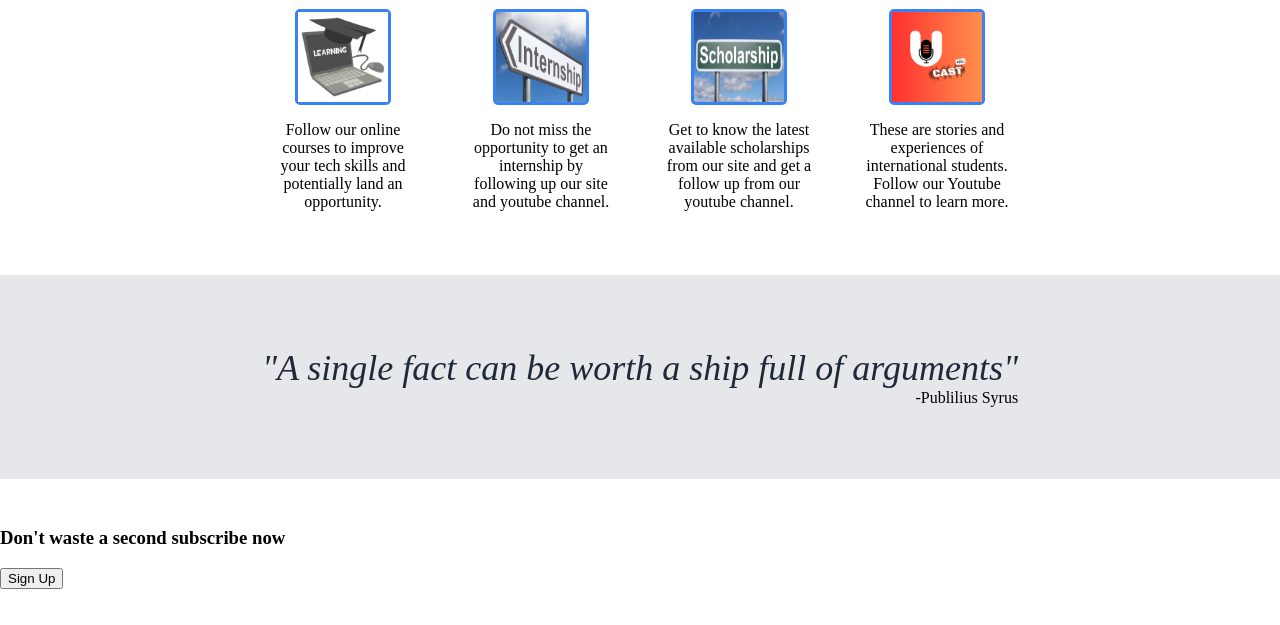
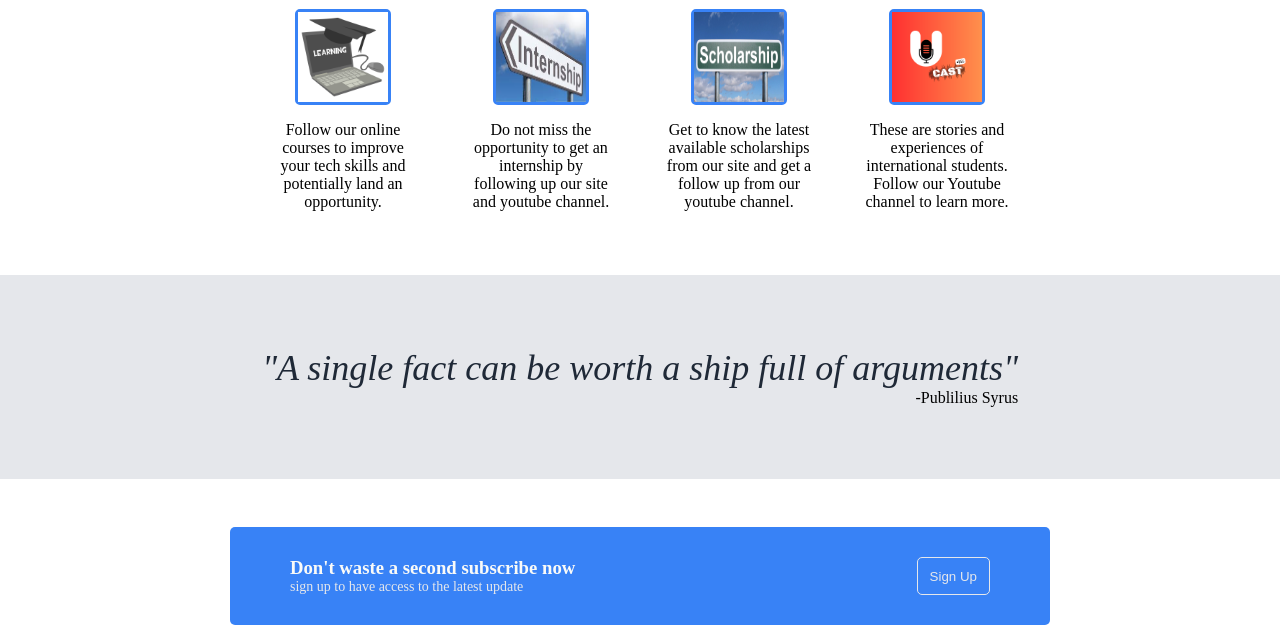
Before and after one commit to Beguide-code/landing-page, a plain HTML site: page index.html in a window 1280 px wide. Shown: the part 494-1119 px from the top of the page. Before the commit the page ends 1083 px from the top, so only its background shows below. Drawn offline with Linux system fonts and the light colour scheme.

Commit message:
Call to action
fix call to action

```diff
--- a/index.html
+++ b/index.html
@@ -57,10 +57,14 @@
 
     </div>
 
-    <div>
-        <h3>Don't waste a second subscribe now</h3>
-        <p></p>
-        <button>Sign Up</button>
+    <div class="parent-call">
+        <div class="call">
+            <div>
+                <h3>Don't waste a second subscribe now</h3>
+                <p>sign up to have access to the latest update</p>
+            </div>
+            <button>Sign Up</button>
+        </div>
     </div>
     <div class="footer"></div>
 
--- a/style.css
+++ b/style.css
@@ -108,3 +108,31 @@ h2{
     margin: 0;
     text-align: end;
 }
+.call{
+    background-color:#3882F6 ;
+    width: 700px;
+    border-radius:5px ;
+    display: flex;
+    justify-content: space-between;
+    padding: 30px 60px;
+}
+h3{
+    color: #F9FAF8;
+    margin: 0;
+}
+.call p{
+    color:#E5E7EB;
+    font-size: 14px;
+    margin: 0;
+}
+.call button {
+    background-color: #3882F6;
+    border-radius: 5px;
+    padding: 5px 12px;
+    color:#E5E7EB;
+    border: 1px solid #E5E7EB ;
+}
+.parent-call{
+    display: flex;
+    justify-content: center;
+}
```
